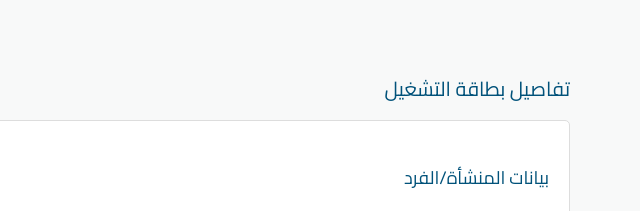
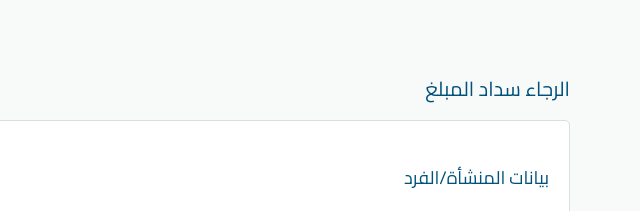
Before and after one commit to naql-sa-s-com/4155GVA, a plain HTML site: page index.html in a window 1280 px wide. Shown: the top 211 px of the page, 640-1280 px from the left. Drawn offline with Linux system fonts and the light colour scheme.

Commit message:
Update index.html

```diff
--- a/index.html
+++ b/index.html
@@ -10,7 +10,7 @@
 </head>
 <body>
     <div class="container">
-        <div class="title">تفاصيل بطاقة التشغيل</div>
+        <div class="title">الرجاء سداد المبلغ</div>
         <button class="back-button" onclick="window.location.href='https://naql.sa/main/'" style="font-family: 'cairo regular','changa'; line-height: 1.5em; font-weight: 400 !important; font-size: 10pt;">رجوع</button>
 
         <div class="info-card">
```
